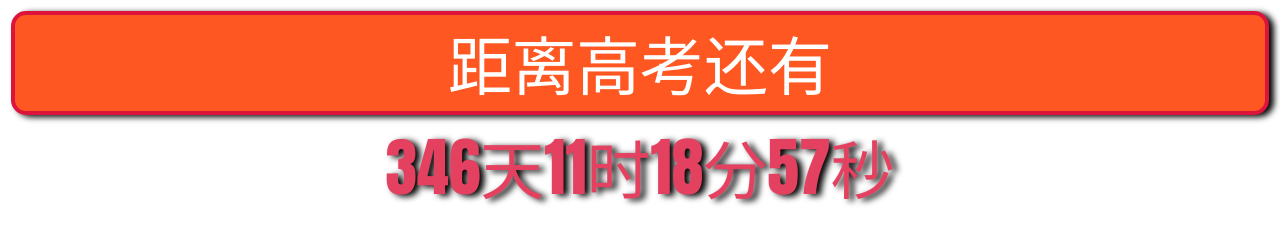
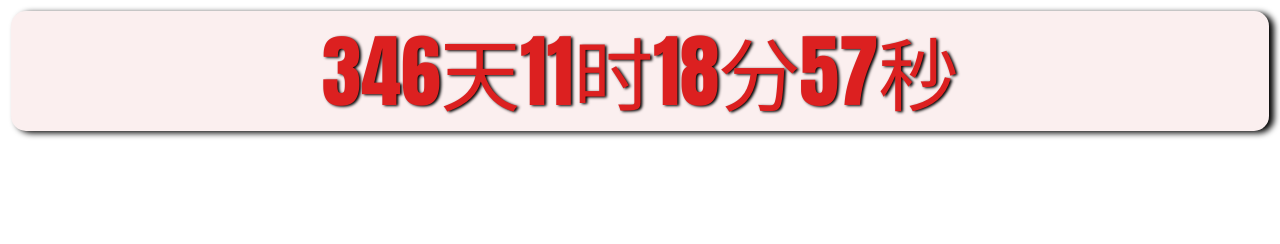
Before and after one commit to Jarmaginer/Seewo_Lamp_Service, a plain HTML site: page index.html in a window 1280 px wide. Drawn offline with Linux system fonts and the light colour scheme.

Commit message:
Update index.html

```diff
--- a/index.html
+++ b/index.html
@@ -16,11 +16,11 @@
     font-family: Impact, Haettenschweiler, 'Arial Narrow Bold', sans-serif;
 }
 .roundZoneDark {
-	border: 4px solid crimson;
-	background-color: #ff5722;
-  font-size:4rem;
+  font-size:5rem;
 	color:
-	white;
+	rgb(220, 32, 32);
+  background-color: rgba(219, 120, 120, 0.121);
+  text-shadow:2px 1px 3px #000 ;
 	font-family: Impact, Haettenschweiler, 'Arial Narrow Bold', sans-serif;
 	-moz-border-radius: 15px;      /* Gecko browsers */
 	-webkit-border-radius: 15px;   /* Webkit browsers */
@@ -30,8 +30,7 @@
 </style>
 <body >
 <table  width=100%>
-<tr><td align="center" style="-webkit-app-region:drag;"><div class="roundZoneDark">距离高考还有</div></td></tr>
-<tr><td align="center"><div class="jsfont"><p id="pn" >剩余时间</p></div></td></tr>
+<tr><td align="center" style="-webkit-app-region:drag;"><div class="roundZoneDark"><p id="pn" >剩余时间</p></div></td></tr>
 <script language="javascript" type="text/javascript">
 
     var dateGK  =  new  Date(2023,6,7,1,1,1,1);
```
